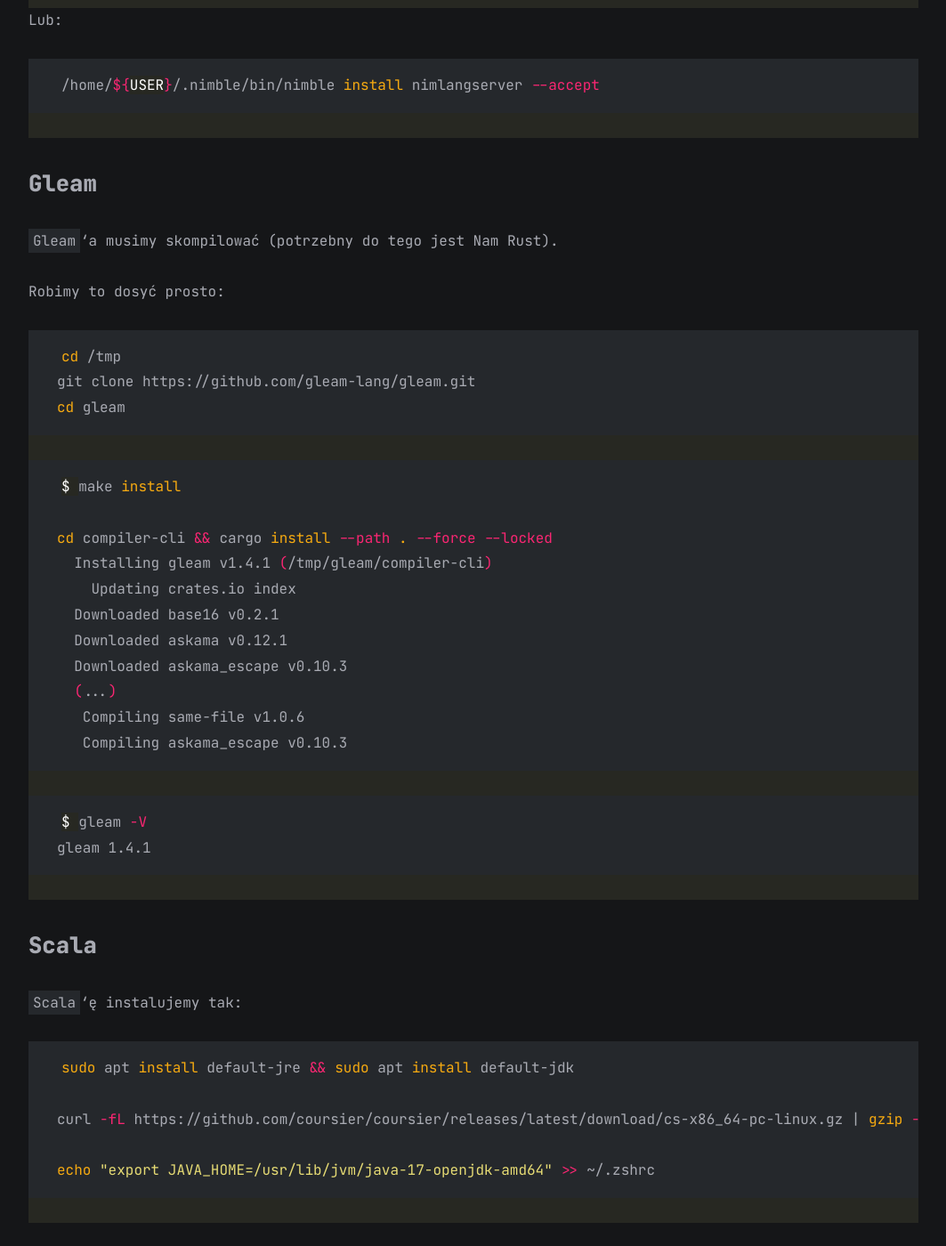
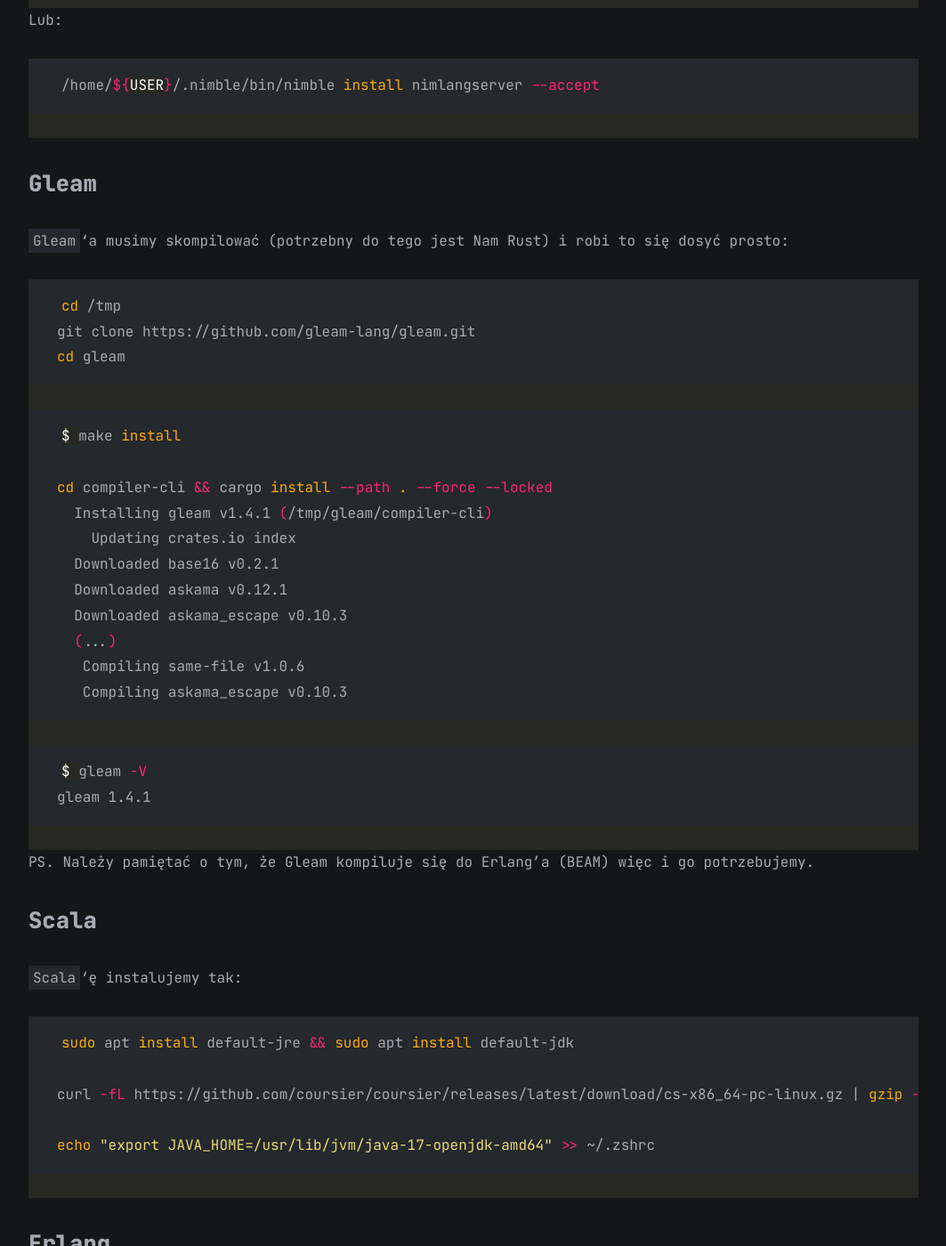
Before and after one commit to mikelogaciuk/mikelogaciuk.github.io, a Jekyll site: the page built from all_collections/_posts/2024-07-13-przygotowanie-linuxa-do-pracy-sre.md, in a window 1280 px wide and 1400 px high, scrolled down 32717 px. Shown: the whole window at 89% size, without its empty margins (108-1171 px from the left). Built offline with Jekyll 4.4.1, drawn with Linux system fonts in a browser that asks for light colours.

Commit message:
Fix text about Gleam

````diff
--- a/all_collections/_posts/2024-07-13-przygotowanie-linuxa-do-pracy-sre.md
+++ b/all_collections/_posts/2024-07-13-przygotowanie-linuxa-do-pracy-sre.md
@@ -1119,9 +1119,7 @@
 
 ### Gleam
 
-`Gleam`'a musimy skompilować (potrzebny do tego jest Nam Rust).
-
-Robimy to dosyć prosto:
+`Gleam`'a musimy skompilować (potrzebny do tego jest Nam Rust) i robi to się dosyć prosto:
 
 ```shell
 cd /tmp
@@ -1147,6 +1145,8 @@
 $ gleam -V
 gleam 1.4.1
 ```
+
+PS. Należy pamiętać o tym, że Gleam kompiluje się do Erlang'a (BEAM) więc i go potrzebujemy.
 
 ### Scala
 
````
